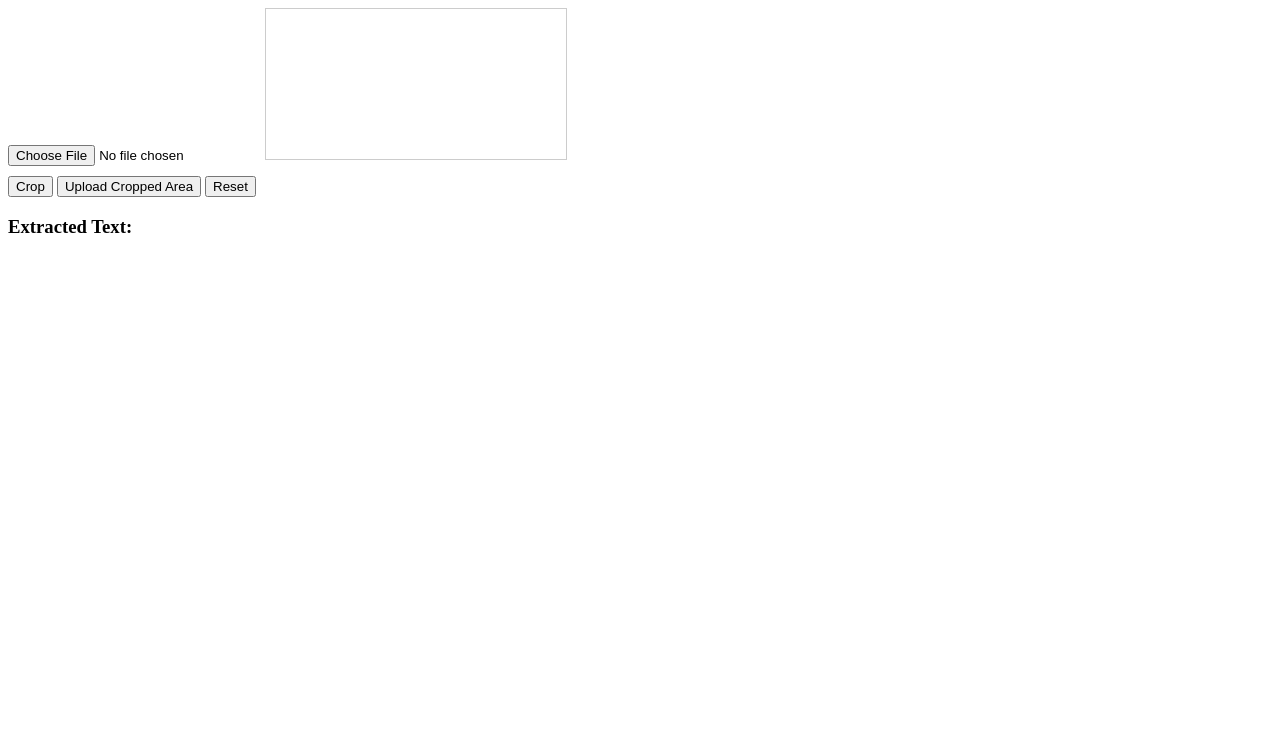
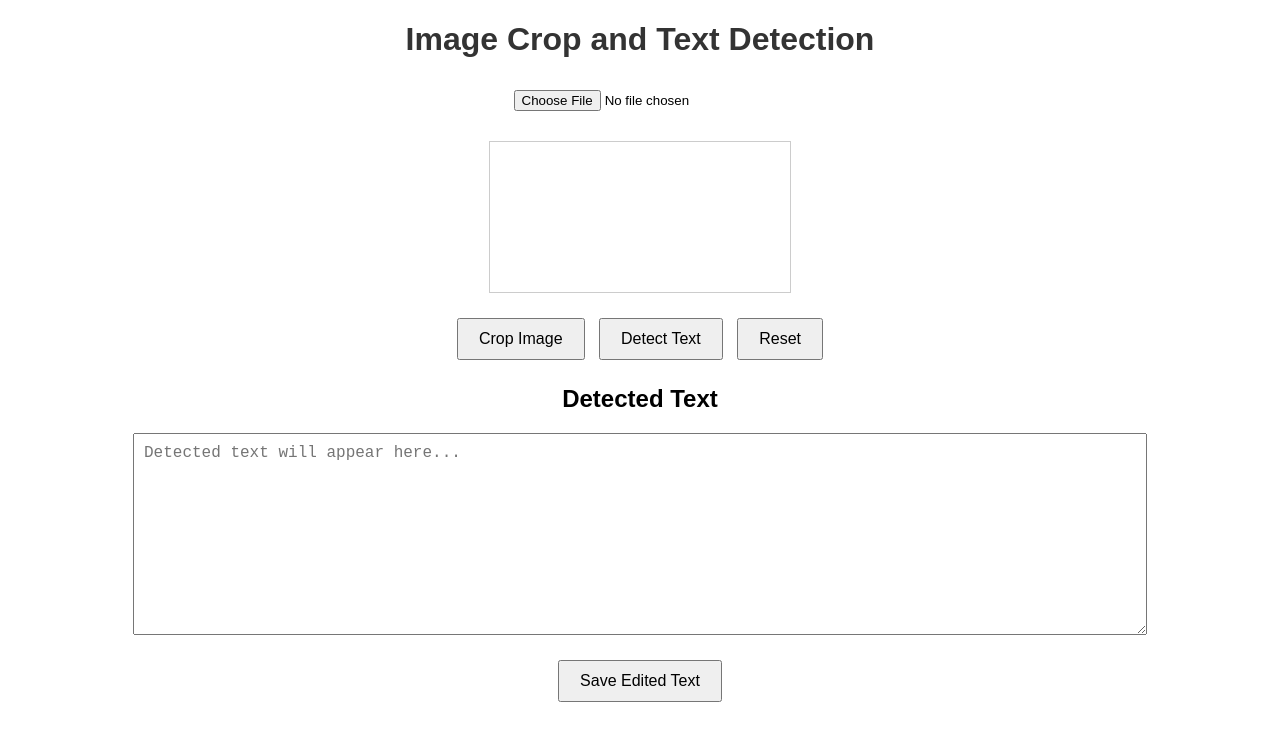
Before and after one commit to AntonHorelyk/Food-Economy-, a plain HTML site: page ai/ai.html in a window 1280 px wide. Drawn offline with Linux system fonts and the light colour scheme.

Commit message:
added option to edit the text we got from the converter

```diff
--- a/ai/ai.css
+++ b/ai/ai.css
@@ -1,13 +1,41 @@
-#canvasContainer {
-    position: relative;
-    display: inline-block;
+body {
+  font-family: Arial, sans-serif;
+  text-align: center;
+  margin: 20px;
+}
+
+h1 {
+  color: #333;
 }
 
 canvas {
   border: 1px solid #ccc;
+  margin: 20px 0;
+  display: block;
+  margin-left: auto;
+  margin-right: auto;
   cursor: crosshair;
 }
 
-  .controls {
-    margin-top: 10px;
+textarea {
+  display: block;
+  margin: 20px auto;
+  width: 80%;
+  padding: 10px;
+  font-size: 16px;
 }
+
+button {
+  margin: 5px;
+  padding: 10px 20px;
+  font-size: 16px;
+  cursor: pointer;
+}
+
+button:hover {
+  background-color: #f0f0f0;
+}
+
+input[type="file"] {
+  margin: 10px 0;
+}
--- a/ai/ai.html
+++ b/ai/ai.html
@@ -3,24 +3,36 @@
   <head>
     <meta charset="UTF-8" />
     <meta name="viewport" content="width=device-width, initial-scale=1.0" />
-    <title>Crop and Upload</title>
+    <title>Image Crop and Text Detection</title>
     <link rel="stylesheet" href="ai.css" />
-    <style></style>
   </head>
   <body>
+    <h1>Image Crop and Text Detection</h1>
+
+    <!-- File Input -->
     <input type="file" id="imageInput" accept="image/*" />
-    <div id="canvasContainer">
-      <canvas id="imageCanvas"></canvas>
-    </div>
-    <div class="controls">
-      <button id="cropButton">Crop</button>
-      <button id="uploadButton">Upload Cropped Area</button>
+
+    <!-- Canvas for Image and Cropping -->
+    <canvas id="imageCanvas"></canvas>
+
+    <!-- Buttons -->
+    <div>
+      <button id="cropButton">Crop Image</button>
+      <button id="uploadButton">Detect Text</button>
       <button id="resetButton">Reset</button>
     </div>
-    <div id="output">
-      <h3>Extracted Text:</h3>
-      <p id="textOutput"></p>
-    </div>
+
+    <!-- Editable Text Area -->
+    <h2>Detected Text</h2>
+    <textarea
+      id="editableText"
+      rows="10"
+      cols="50"
+      placeholder="Detected text will appear here..."
+    ></textarea>
+
+    <!-- Save Button -->
+    <button id="saveButton">Save Edited Text</button>
 
     <script src="ai.js"></script>
   </body>
--- a/ai/ai.js
+++ b/ai/ai.js
@@ -9,6 +9,7 @@ let startX, startY, endX, endY;
 
 // Load image into canvas
 fileInput.addEventListener("change", (e) => {
+  console.log(e);
   const file = e.target.files[0];
   if (file) {
     const reader = new FileReader();
@@ -72,7 +73,6 @@ document.getElementById("cropButton").addEventListener("click", () => {
       cropHeight
     );
 
-    console.log("Crop successful!");
     alert("Cropped area ready for upload!");
   } else {
     alert("Invalid cropping area!");
@@ -103,9 +103,13 @@ document.getElementById("uploadButton").addEventListener("click", () => {
   })
     .then((response) => response.json())
     .then((data) => {
-      const text =
+      const detectedText =
         data.responses[0]?.fullTextAnnotation?.text || "No text found";
-      document.getElementById("textOutput").innerText = text;
+
+      // Display detected text in the editable textarea
+      const editableText = document.getElementById("editableText");
+      editableText.value = detectedText;
+      editableText.focus(); // Focus the textarea for user convenience
     })
     .catch((error) => {
       console.error("Error:", error);
@@ -118,3 +122,10 @@ document.getElementById("resetButton").addEventListener("click", () => {
   croppedCanvas.width = 0;
   croppedCanvas.height = 0;
 });
+
+// Save the manually edited text
+document.getElementById("saveButton").addEventListener("click", () => {
+  const editedText = document.getElementById("editableText").value;
+  console.log("Edited text:", editedText);
+  alert("Text saved successfully!");
+});
```
Lines whose indentation alone changed are shown as unchanged.
